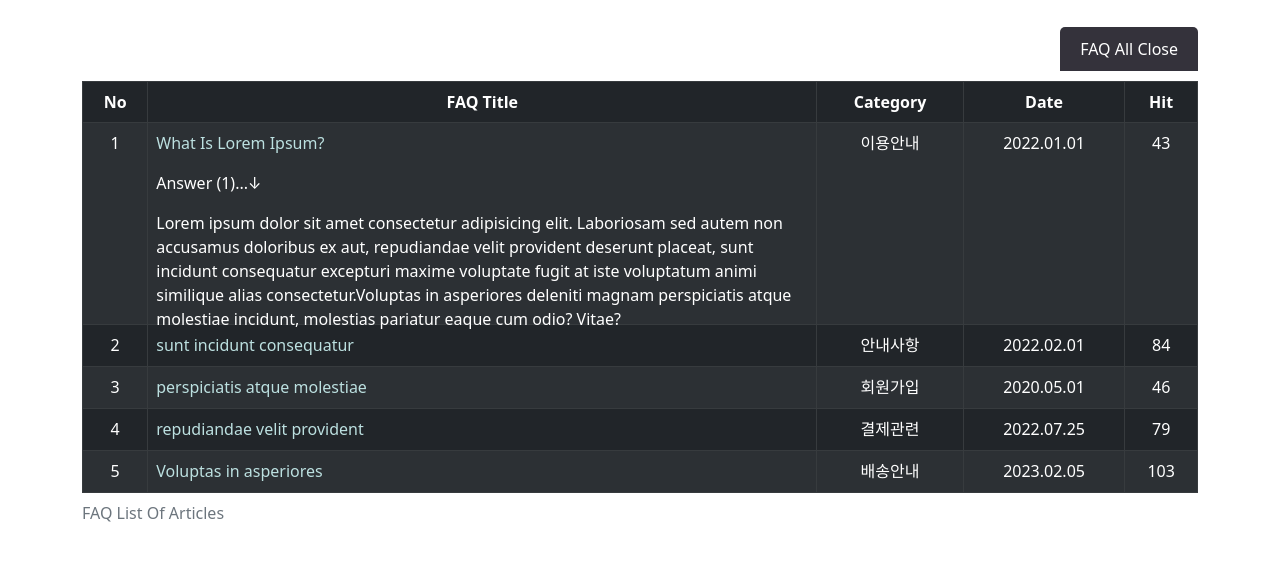
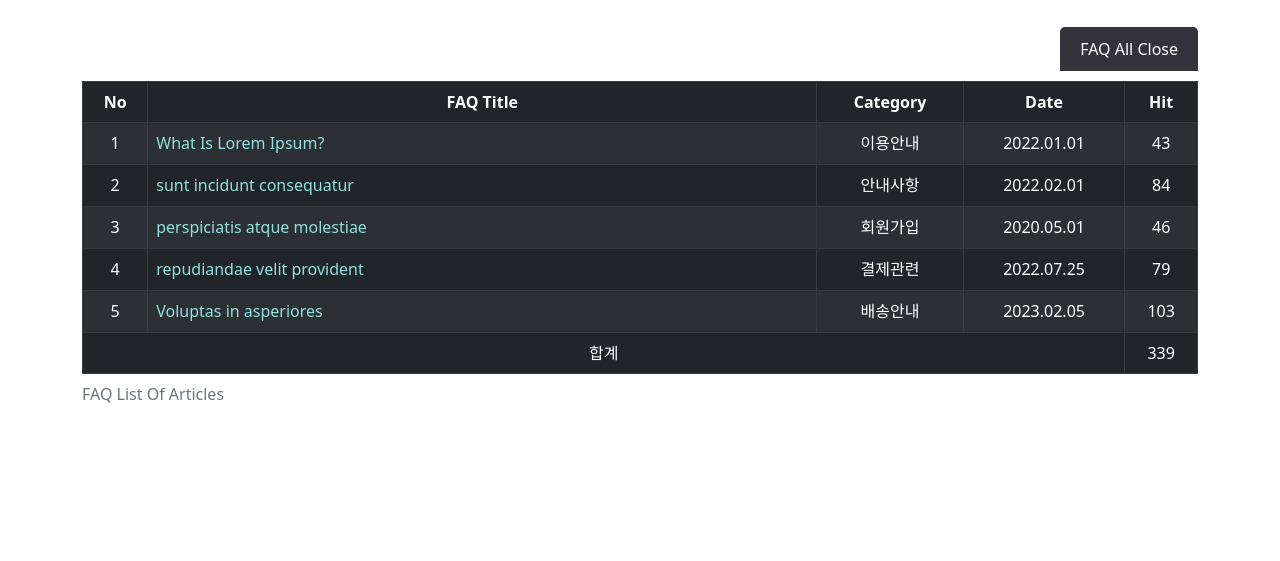
Before and after one commit to daegons/accordion_menu_m-project, a plain HTML site: page accordion/accordion_1/index.html in a window 1280 px wide. Both pictures are taken after a click on the button "FAQ All Close". Shown: the part 103-664 px from the top of the page. Drawn offline with nearby package versions, Linux system fonts and the light colour scheme.

Commit message:
Add files via upload

```diff
--- a/accordion/accordion_1/index.html
+++ b/accordion/accordion_1/index.html
@@ -35,11 +35,10 @@
                     <td class="info">
                         <div class="faq_container">
                             <p class="faq_title">What Is Lorem Ipsum?</p>
-                            <div class="faq_answer active">
+                            <div class="faq_answer">
                                 <p>Answer (1)...↓</p>
                                 <p>
-                                    Lorem ipsum dolor sit amet consectetur adipisicing elit. Laboriosam sed autem non accusamus doloribus ex aut, repudiandae velit provident deserunt placeat, sunt incidunt consequatur  excepturi maxime voluptate fugit at iste voluptatum animi similique alias consectetur.Voluptas in asperiores deleniti magnam perspiciatis atque molestiae incidunt, molestias pariatur eaque cum odio? Vitae?
-                                </p>
+                                    Lorem ipsum dolor sit amet consectetur adipisicing elit. Laboriosam sed autem non accusamus doloribus ex aut, repudiandae velit provident deserunt placeat, sunt incidunt consequatur  excepturi maxime voluptate fugit at iste voluptatum animi similique alias consectetur.Voluptas in asperiores
                             </div>
                         </div>
                     </td>
@@ -55,7 +54,7 @@
                             <div class="faq_answer">
                                 <p>Answer (2)...↓</p>
                                 <p>
-                                    Lorem ipsum dolor sit amet consectetur adipisicing elit. Laboriosam sed autem non accusamus doloribus ex aut, repudiandae velit provident deserunt placeat, sunt incidunt consequatur  excepturi maxime voluptate fugit at iste voluptatum animi similique alias consectetur.Voluptas in asperiores deleniti magnam perspiciatis atque molestiae incidunt, molestias pariatur eaque cum odio? Vitae?
+                                    Lorem ipsum dolor sit amet consectetur adipisicing elit. Laboriosam sed autem non accusamus doloribus ex aut, repudiandae velit provident deserunt placeat, sunt incidunt consequatur  excepturi maxime voluptate fugit at iste voluptatum animi similique
                                 </p>
                             </div>
                         </div>
@@ -72,7 +71,7 @@
                             <div class="faq_answer">
                                 <p>Answer (3)...↓</p>
                                 <p>
-                                    Lorem ipsum dolor sit amet consectetur adipisicing elit. Laboriosam sed autem non accusamus doloribus ex aut, repudiandae velit provident deserunt placeat, sunt incidunt consequatur  excepturi maxime voluptate fugit at iste voluptatum animi similique alias consectetur.Voluptas in asperiores deleniti magnam perspiciatis atque molestiae incidunt, molestias pariatur eaque cum odio? Vitae?
+                                    Lorem ipsum dolor sit amet consectetur adipisicing elit. Laboriosam sed autem non accusamus doloribus ex aut, repudiandae velit provident deserunt placeat, sunt incidunt consequatur  excepturi maxime voluptate fugit at
                                 </p>
                             </div>
                         </div>
@@ -89,7 +88,7 @@
                             <div class="faq_answer">
                                 <p>Answer (4)...↓</p>
                                 <p>
-                                    Lorem ipsum dolor sit amet consectetur adipisicing elit. Laboriosam sed autem non accusamus doloribus ex aut, repudiandae velit provident deserunt placeat, sunt incidunt consequatur  excepturi maxime voluptate fugit at iste voluptatum animi similique alias consectetur.Voluptas in asperiores deleniti magnam perspiciatis atque molestiae incidunt, molestias pariatur eaque cum odio? Vitae?
+                                    Lorem ipsum dolor sit amet consectetur adipisicing elit. Laboriosam sed autem non accusamus doloribus ex aut, repudiandae velit provident deserunt placeat, sunt incidunt consequatur  excepturi maxime voluptate fugit at
                                 </p>
                             </div>
                         </div>
@@ -106,7 +105,7 @@
                             <div class="faq_answer">
                                 <p>Answer (5)...↓</p>
                                 <p>
-                                    Lorem ipsum dolor sit amet consectetur adipisicing elit. Laboriosam sed autem non accusamus doloribus ex aut, repudiandae velit provident deserunt placeat, sunt incidunt consequatur  excepturi maxime voluptate fugit at iste voluptatum animi similique alias consectetur.Voluptas in asperiores deleniti magnam perspiciatis atque molestiae incidunt, molestias pariatur eaque cum odio? Vitae?
+                                    Lorem ipsum dolor sit amet consectetur adipisicing elit. Laboriosam sed autem non accusamus doloribus ex aut, repudiandae velit provident deserunt
                                 </p>
                             </div>
                         </div>
@@ -115,6 +114,10 @@
                     <td>2023.02.05</td>
                     <td>103</td>
                 </tr>
+                <tr class="text">
+                    <td class="total" colspan="4">합계</td>
+                    <td>339</td>
+                </tr>
             </tbody>
         </table>
     </div>
--- a/accordion/accordion_1/main.css
+++ b/accordion/accordion_1/main.css
@@ -10,7 +10,7 @@ html, body {
 
 .faq_title {
     /* font-weight: bold; */
-    color: #bce0e0;
+    color: #92e0e0;
     cursor: pointer;
 }
 
@@ -20,6 +20,7 @@ html, body {
     /* ---------faq_answer div박스 내용 숨기는 2가지 방법 위,아래---------------- */
     height: 0;
     overflow: hidden;
+    transition: all .35s;
 }
 
 #btn_all_close {
@@ -41,7 +42,7 @@ html, body {
 /*display가 none->block, height 0->160px바뀌면서 보여짐*/
 .active {
     display: block;
-    height: 160px;
+    height: 165.5px;
 }
 
 h1 {
--- a/accordion/accordion_1/main.js
+++ b/accordion/accordion_1/main.js
@@ -1,9 +1,36 @@
+//faq_container
 const faqContainer = document.querySelectorAll('.faq_container');
-//querySelectorAll = faq_container가 적용된 박스를 전분 가져옴(5개)
-console.log(faqContainer);//faqContainer 노드 리스트 객체로 가져옴
+//querySelectorAll = faq_container가 적용된 박스를 전부 가져옴(5개)
+console.log(faqContainer);//faqContainer를 NodeList 객체로 가져옴
+
+//faq_answer
+let faqAnswer = document.querySelectorAll('.faq_answer');
+console.log(faqAnswer);
+
+//btn-all-close
+const btnAllClose = document.getElementById('btn_all_close');
+console.log(btnAllClose);
 
 //반복문 순회하면서 해당 FAQ 제목 클릭시 콜백처리
 for(let i = 0; i < faqContainer.length; i++) {
 
-    faqContainer[i]
+    faqContainer[i].addEventListener('click',function() {
+        //클릭시 처리할 일
+        console.log('나 클릭'+i);
+        //FAQ제목 클릭시 --> 본문이 보이게 -->active class 추가.
+        // this.classList.add('active');
+        //이렇게 추가하면 this가 div(faq_container)여기에 active를 추가하는거라서 안됌x
+        //faq_answer 여기에 추가해야 함
+        console.log(faqAnswer[i]);
+        faqAnswer[i].classList.add('active');
+    } );
 }
+
+btnAllClose.addEventListener('click',function() {
+    console.log('모두 닫기 버튼 클릭..');
+    //버튼 클릭시 처리할 일
+    // let faqAnswer = document.querySelectorAll('.faq_container'); 위에 있어서 또 쓸필요X
+    for(let i = 0; i < faqAnswer.length; i++) {
+        faqAnswer[i].classList.remove('active');
+    }
+})
```
